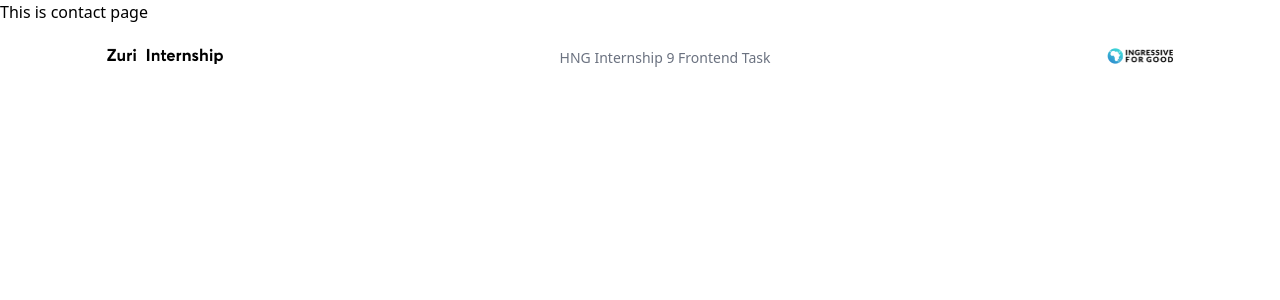
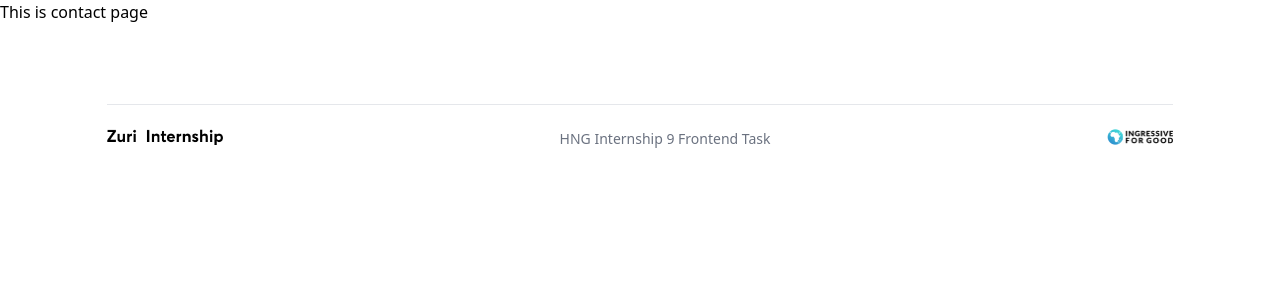
Before and after one commit to iamclement1/linktree, a React (Vite) app: page /contact in a window 1280 px wide. Shown: the top 300 px of the page. Built offline with nearby package versions, Linux system fonts and the light colour scheme.

Commit message:
fix: added hr to the footer

```diff
--- a/src/component/Footer.jsx
+++ b/src/component/Footer.jsx
@@ -3,14 +3,17 @@ import I4g from '../assets/I4G.png';
 export default function Footer() {
     return (
         <>
-
-        <footer className="md:flex justify-between w-5/6 mx-auto mt-6 md:px-0 lg:mb-0 ">
-
+            <footer>
+                <div className="w-5/6 mx-auto mt-20">
+                    <hr className="text-center" />
+                </div>
+                <section className="md:flex justify-between w-5/6 mx-auto mt-6 md:px-0 lg:mb-0 ">
                     <img src={Zuri} alt="zuri__logo" className="h-4 md:mb-0 mb-3" />
                     <span className="md:text-sm text-xs text-gray-500 md:mb-0 lg:mb-0 mb-3">
                         HNG Internship 9 Frontend Task
                     </span>
                     <img src={I4g} alt="i4g__logo" className="h-4 md:mt-0 mt-3" />
+                </section>
             </footer>
         </>
     )
```
Lines whose indentation alone changed are shown as unchanged.
